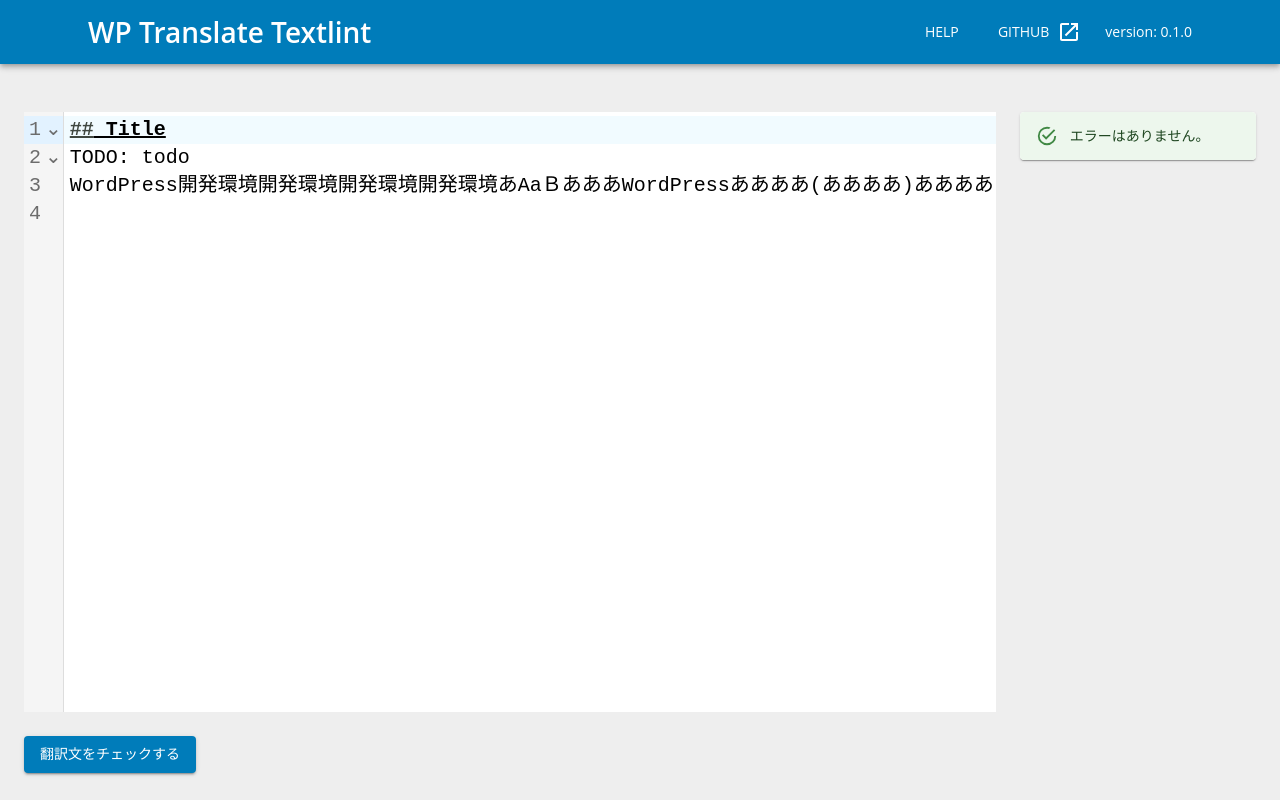
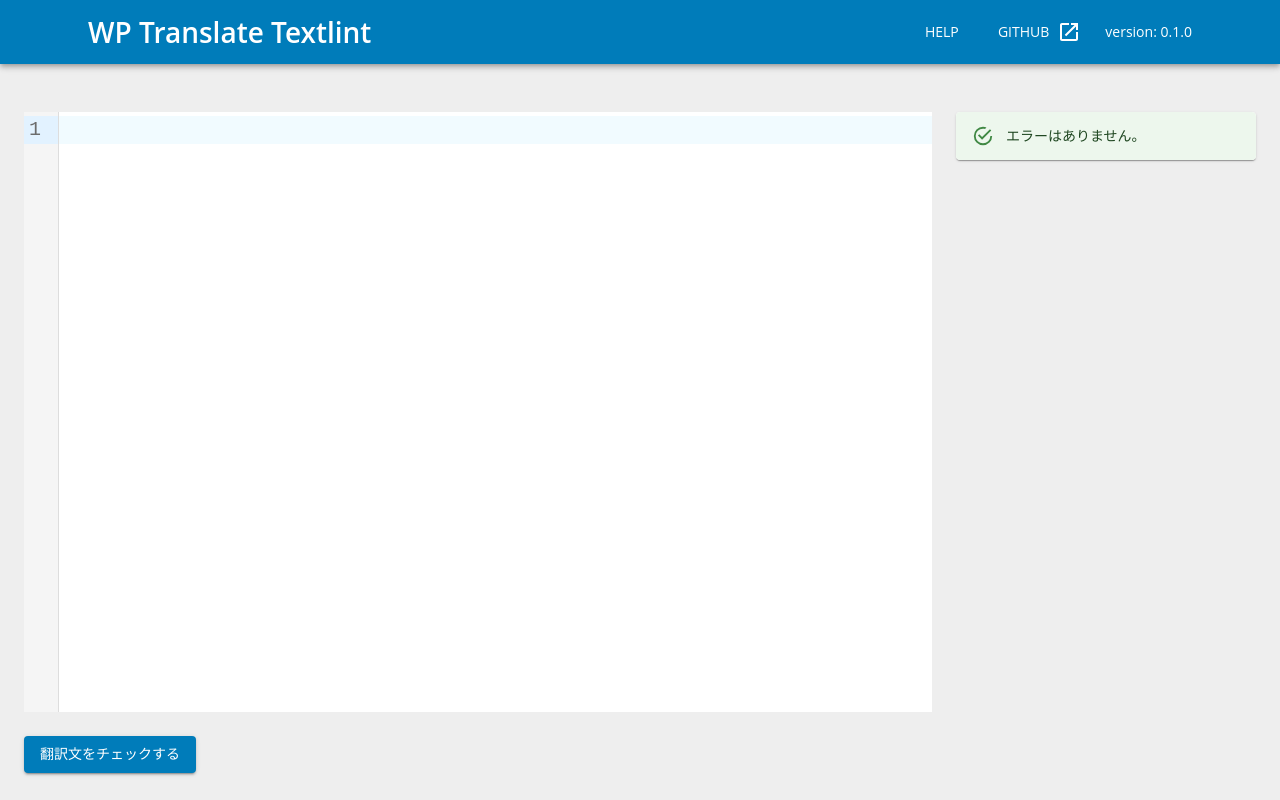
Before and after one commit to t-hamano/wp-translate-textlint, a React app: page / in a window 1280 px wide. Built offline with nearby package versions, Linux system fonts and the light colour scheme; what @textlint/kernel would draw is missing.

Commit message:
コンテンツをコンテキストに保存

```diff
--- a/src/App.tsx
+++ b/src/App.tsx
@@ -14,18 +14,14 @@
 import TextLintError from './components/TextLintError';
 import LintButton from './components/LintButton';
 
-const code = `## Title
-TODO: todo
-WordPress開発環境開発環境開発環境開発環境あAaＢあああWordPressああああ(ああああ)ああああ
-`;
-
 export const TextLintContext = createContext< any >( {
-	code,
+	code: '',
 	lintError: [],
 	setLintError: () => undefined,
 } );
 
 const App = () => {
+	const [ code, setCode ] = useState();
 	const [ lintError, setLintError ] = useState( [] );
 	const theme = createTheme( themeOptions );
 	// const test = createTheme();
@@ -36,7 +32,7 @@
 			<Box mb={ 6 }>
 				<Header />
 			</Box>
-			<TextLintContext.Provider value={ { code, lintError, setLintError } }>
+			<TextLintContext.Provider value={ { code, setCode, lintError, setLintError } }>
 				<Container maxWidth="xl">
 					<Box display="flex" mb={ 3 } alignItems="flex-start">
 						<Box sx={ { flex: 1 } }>
--- a/src/components/CodeEditor.tsx
+++ b/src/components/CodeEditor.tsx
@@ -13,13 +13,18 @@
 import { TextLintContext } from '../App';
 
 const CodeEditor = () => {
-	const { code } = useContext( TextLintContext );
+	const { code, setCode } = useContext( TextLintContext );
+
+	const handleOnChange = ( value: string ) => {
+		setCode( value );
+	};
 
 	return (
 		<div className="code-editor">
 			<CodeMirror
 				value={ code }
 				extensions={ [ markdown( { base: markdownLanguage, codeLanguages: languages } ) ] }
+				onChange={ handleOnChange }
 			/>
 		</div>
 	);
```
